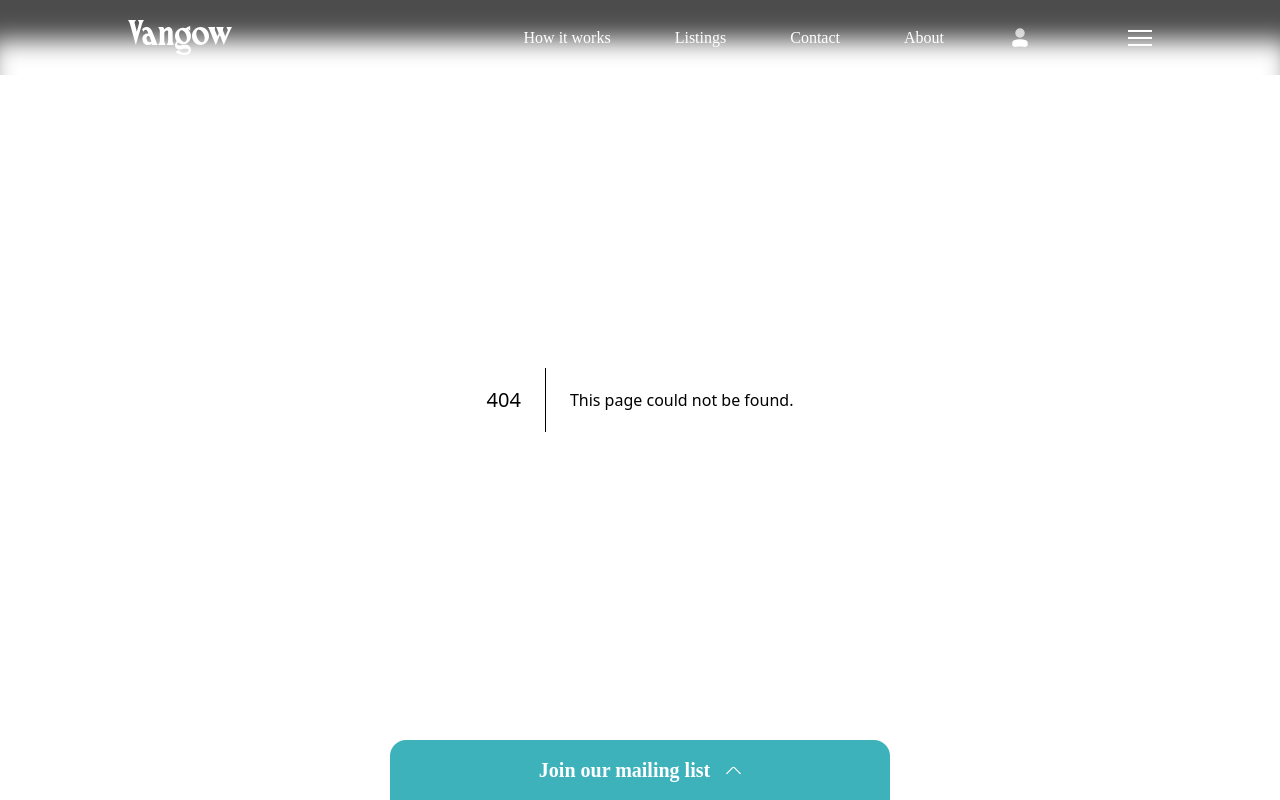
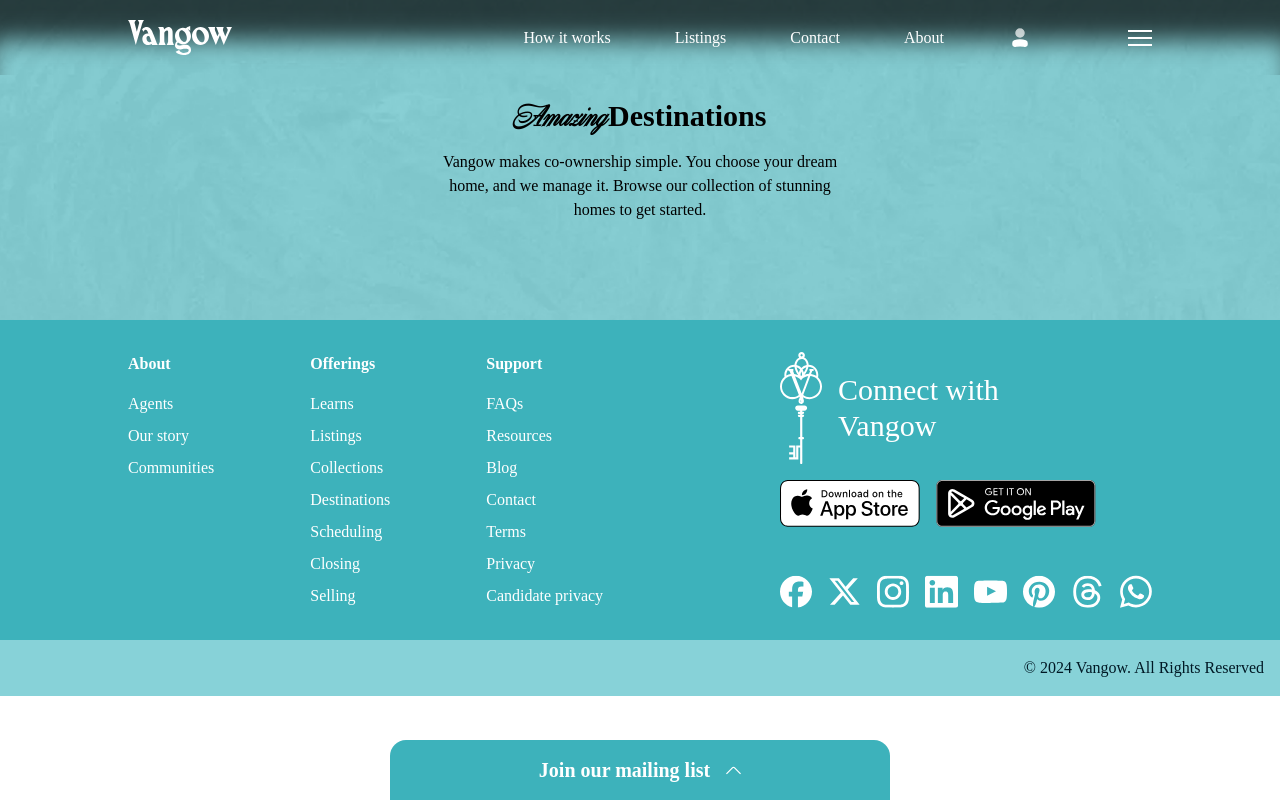
Before and after one commit to dguardado104/vangow, a React (Vite) app: page /destinations in a window 1280 px wide. Shown: the top 800 px of the page. Built offline with nearby package versions, Linux system fonts and the light colour scheme; a web font is replaced by a local one.

Commit message:
destinatations

```diff
--- a/src/App.jsx
+++ b/src/App.jsx
@@ -8,6 +8,7 @@
 import Terms from "./pages/Terms"
 import Listings from "./pages/Listings"
 import Collections from "./pages/Collections"
+import Destinations from "./pages/Destinatations"
 
 
 export default function App() {
@@ -22,10 +23,8 @@
           <Route path="/terms" element={<Terms />} />
           <Route path="/listings" element={<Listings />} />
           <Route path="/collections" element={<Collections />} />
-          <Route
-            path="*"
-            element={<PageNotFound />}
-          />
+          <Route path="/destinations" element={<Destinations />} />
+          <Route path="*" element={<PageNotFound />} />
         </Routes>
         <Footer />
       </BrowserRouter>
--- /dev/null
+++ b/src/pages/Destinatations.jsx
@@ -0,0 +1,13 @@
+export default function Destinations() {
+  return (
+    <main className="font-abc">
+      <header style={{ backgroundImage: 'url(/bgs/sky-transparent.webp)' }} className=" h-80 bg-primary bg-cover bg-center flex flex-col items-center justify-center">
+        <span className="font-bold text-3xl"><span className="font-nautica">Amazing</span>Destinations</span>
+        <p className="max-w-[400px] text-center">Vangow makes co-ownership simple. You choose your dream home, and we manage it. Browse our collection of stunning homes to get started.</p>
+      </header>
+      <article>
+
+      </article>
+    </main>
+  )
+}
```
